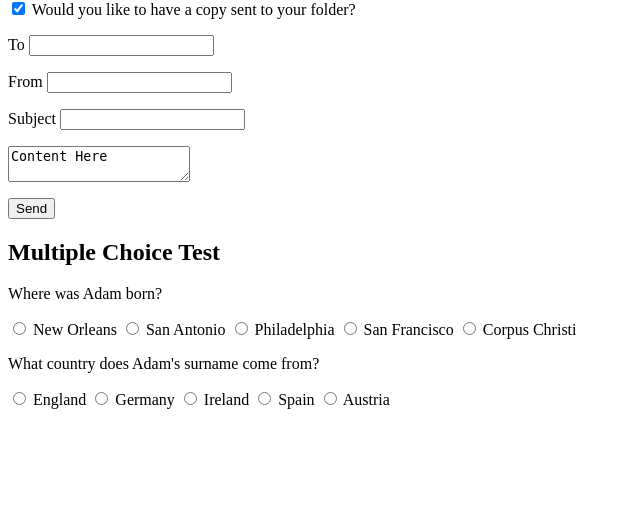
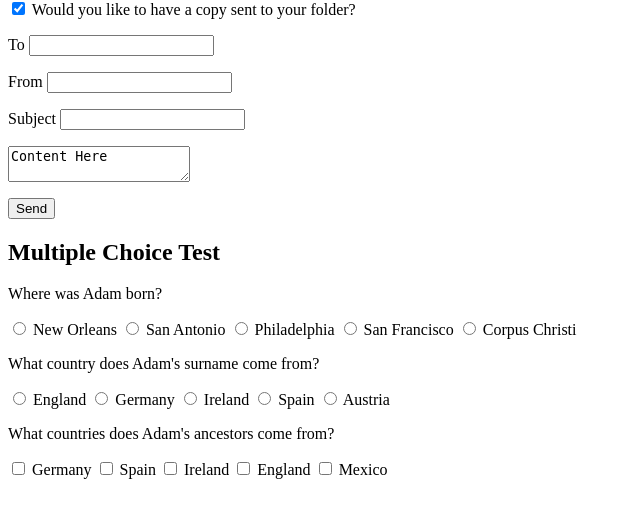
Before and after one commit to adam-j-vega/Codeup_Web_Exercises, a PHP site: page /my_first_form.php in a window 1280 px wide. Shown: the part 256-774 px from the top of the page, without its empty margins (0-640 px from the left). Run offline with PHP 8.4, Linux system fonts and the light colour scheme.

Commit message:
initial commit

```diff
--- a/my_first_form.php
+++ b/my_first_form.php
@@ -13,7 +13,7 @@ var_dump($_GET);
 
 	<h2> User Login </h2>
 
-	<form method="GET">
+	<form method="POST">
 		<p>
 			<label for="username">Username</label>
 			<input type="text" name="username" id="username"/>
@@ -28,7 +28,7 @@ var_dump($_GET);
 	<h2> Compose and Email </h2>
 
 
-	<form method="GET">
+	<form method="POST">
 		<p>
 			<input type="checkbox" id="copy" name="copy" value="yes" checked>
 			<label for="copy">Would you like to have a copy sent to your folder?</label>
@@ -52,7 +52,7 @@ var_dump($_GET);
 			<input type="submit" value="Send" />
 	</form>
 	<h2>Multiple Choice Test</h2>
-		<form method="GET">
+		<form method="POST">
 			<p>Where was Adam born?</p>
 			<label>
 				<input type="radio" id="q1a" name="q1" value="New Orleans" />
@@ -95,6 +95,14 @@ var_dump($_GET);
 				<input type="radio" id="q2e" name="q2" value="Austria" />
 				Austria
 			</label>
+			<p>What countries does Adam's ancestors come from?</p>
+					<label><input type="checkbox" id="countries_question1" name="countries_question[]" value="Germany"> Germany</label>
+					<label><input type="checkbox" id="countries_question2" name="countries_question[]" value="Spain"> Spain</label>
+					<label><input type="checkbox" id="countries_question3" name="countries_question[]" value="Ireland"> Ireland</label>
+					<label><input type="checkbox" id="countries_question4" name="countries_question[]" value="England"> England</label>
+					<label><input type="checkbox" id="countries_question5" name="countries_question[]" value="Mexico"> Mexico</label>
+
+		</form>
 
 </body>
 <html>
```
Lines whose indentation alone changed are shown as unchanged.
